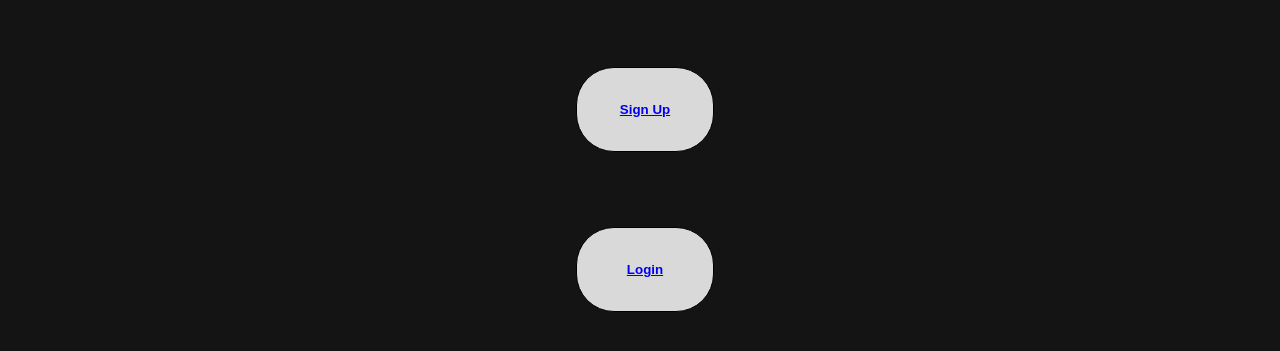
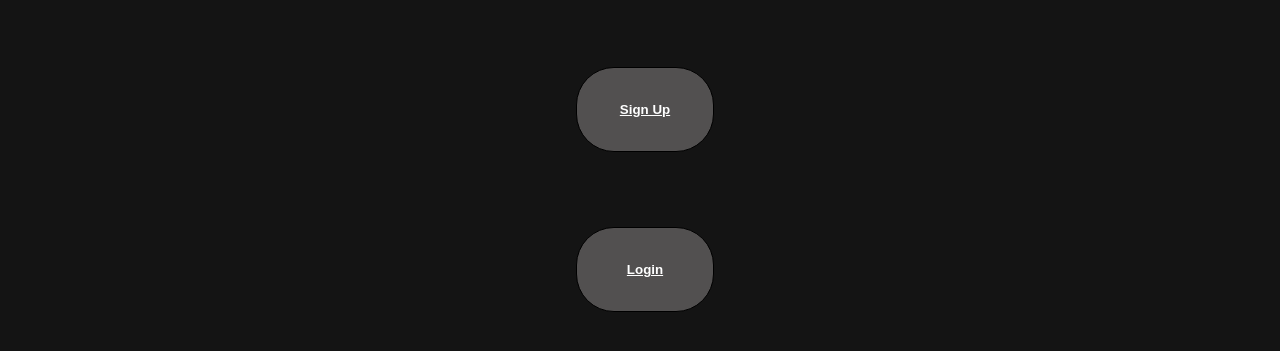
Before and after one commit to Ahmad24100251/ScheduleMe, a plain HTML site: page html/index.html in a window 1280 px wide. Shown: the part 293-644 px from the top of the page. Drawn offline with Linux system fonts and the light colour scheme.

Commit message:
Update index.css
I have changed some color like things in index.css file

```diff
--- a/css/index.css
+++ b/css/index.css
@@ -40,8 +40,8 @@ body{
     height: 85px;
     left: 45%;
     top: 65%;
-
-    background: #D9D9D9;
+    color:white;
+    background: #525050;
     border: 1px solid #000000;
     border-radius: 38px;
 }
@@ -52,11 +52,14 @@ body{
     height: 85px;
     left: 45%;
     top: 45%;
-
-    background: #D9D9D9;
+    color:white;
+    background: #525050;
     border: 1px solid #000000;
     border-radius: 38px;
 }
+.login, .signup {
+    color: white;
+  }
 #logo{
     position: absolute;
     width: 250px;
```
